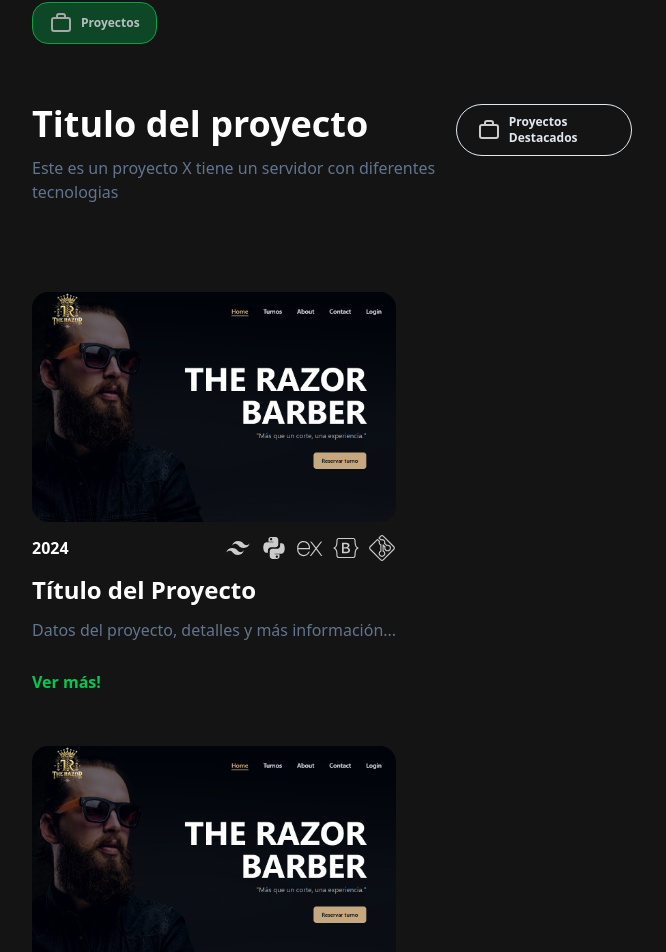
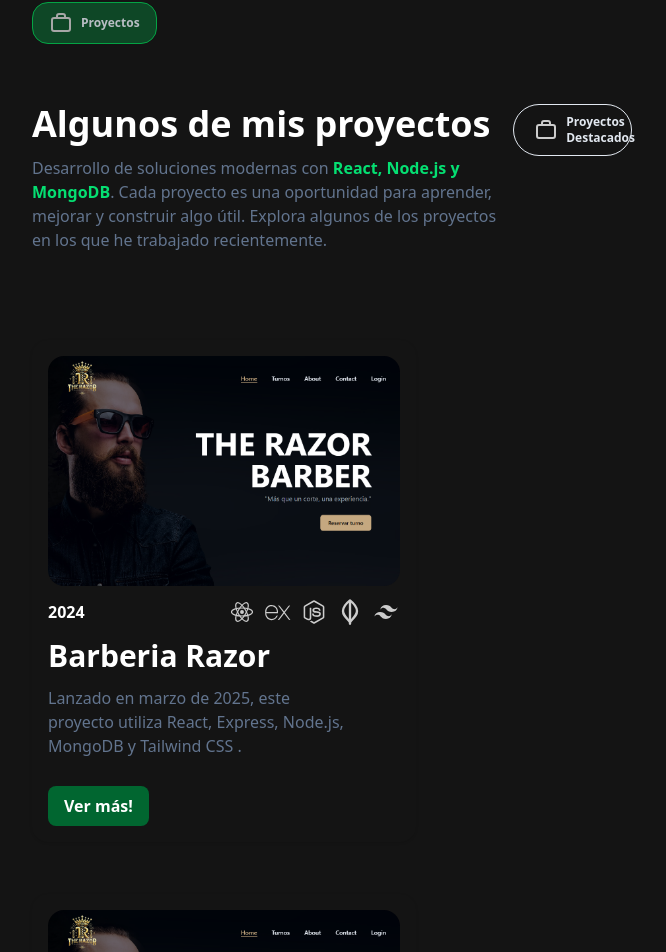
Before and after one commit to Enzoolionel/newPortafolio, a React (Vite) app: page / in a window 1280 px wide. Shown: the part 1839-2791 px from the top of the page, without its empty margins (308-974 px from the left). Built offline with nearby package versions, Linux system fonts and the light colour scheme.

Commit message:
commit despues de agregar estilos a la cardProject

```diff
--- a/src/components/CardProject.jsx
+++ b/src/components/CardProject.jsx
@@ -1,17 +1,17 @@
 import { motion } from "framer-motion";
 import razor from "/images/razor.png";
 import tailwind from "/icons/tailwind.svg";
-import python from "/icons/python.svg";
+import react from "/icons/react.svg";
 import express from "/icons/express.svg";
-import bootstrap from "/icons/bootstrap.svg";
-import git from "/icons/git.svg";
+import node from "/icons/nodejs.svg";
+import mongo from "/icons/mongodb.svg";
 
 const CardProject = () => {
-  const tools = [tailwind, python, express, bootstrap, git];
+  const tools = [react, express, node, mongo, tailwind];
 
   return (
     <motion.article
-      className="z-10 flex flex-col gap-3 mt-7"
+      className="z-10 flex flex-col gap-3 mt-7 p-4 rounded-2xl shadow"
       initial={{ opacity: 0 }}
       animate={{ opacity: 1 }}
       transition={{ duration: 0.5 }}
@@ -19,11 +19,11 @@
       <motion.img
         src={razor}
         alt="imagen"
-        className="hover:scale-105 transition-all overflow-hidden h-[230px] w-full object-cover rounded-2xl"
+        className="overflow-hidden h-[230px] w-full rounded-2xl"
         whileHover={{ scale: 1.05 }}
         initial={{ scale: 1 }}
         animate={{ scale: 1 }}
-        transition={{ duration: 0.3 }}
+        transition={{ duration: 0.05 }}
       />
       <div className="flex justify-between items-center w-full">
         <h2 className="font-semibold text-white">2024</h2>
@@ -35,34 +35,36 @@
               alt="icono"
               className="w-7 h-7 object-cover"
               whileHover={{ scale: 1.2 }}
-              transition={{ duration: 0.2 }}
+              transition={{ duration: 0.05 }}
             />
           ))}
         </ul>
       </div>
       <motion.h1
-        className="text-2xl font-semibold text-white"
+        className="text-3xl font-semibold text-white"
         initial={{ y: 20, opacity: 0 }}
         animate={{ y: 0, opacity: 1 }}
         transition={{ duration: 0.5 }}
       >
-        Título del Proyecto
+        Barberia Razor
       </motion.h1>
       <motion.h2
-        className="text-slate-500"
+        className="text-slate-500 max-w-[300px]"
         initial={{ x: -20, opacity: 0 }}
         animate={{ x: 0, opacity: 1 }}
         transition={{ duration: 0.5 }}
       >
-        Datos del proyecto, detalles y más información...
+        Lanzado en marzo de 2025, este proyecto utiliza React, Express, Node.js,
+        MongoDB y Tailwind CSS .
       </motion.h2>
-      <motion.button
-        className="w-max text-green-500 rounded-lg mt-4 font-semibold"
-        whileHover={{ scale: 1.1 }}
-        transition={{ duration: 0.2 }}
+      <motion.a
+        href="https://barbersystem.onrender.com/"
+        className="w-max text-white rounded-lg mt-4 font-semibold px-4 py-2 hover:cursor-pointer bg-green-800 border-green-500"
+        whileHover={{ scale: 1.05 }}
+        transition={{ duration: 0.05 }}
       >
         Ver más!
-      </motion.button>
+      </motion.a>
     </motion.article>
   );
 };
--- a/src/layout/ProjectsLayout.jsx
+++ b/src/layout/ProjectsLayout.jsx
@@ -4,21 +4,27 @@
 const ProjectsLayout = () => {
   return (
     <section className="min-w-screen min-h-screen ">
-      <section className="w-screen sm:w-70% sm:max-w-[70%] lg:max-w-[80%] xl:max-w-[50%] m-auto  flex flex-col gap-5 p-5 mt-60 mb-32">
+      <section className="w-screen sm:w-70% sm:max-w-[70%] lg:max-w-[85%] xl:max-w-[50%] m-auto  flex flex-col gap-5 p-5 mt-60 mb-32">
         <article className="w-max px-4 py-2 flex items-center opacity-80 gap-2 border bg-green-900 border-green-500 rounded-2xl">
           <img src={job} alt="" />
           <h2 className="text-slate-200 text-xs font-semibold ">Proyectos</h2>
         </article>
         <article className="py-10 flex gap-4 justify-between">
-          <div className="flex flex-col gap-3">
+          <div className="max-w-[550px] flex flex-col gap-3">
             <h1 className="text-white text-4xl font-semibold">
-              Titulo del proyecto
+              Algunos de mis proyectos
             </h1>
             <h2 className="text-slate-500">
-              Este es un proyecto X tiene un servidor con diferentes tecnologias
+              Desarrollo de soluciones modernas con{" "}
+              <span className="text-green-400 font-semibold">
+                React, Node.js y MongoDB
+              </span>
+              . Cada proyecto es una oportunidad para aprender, mejorar y
+              construir algo útil. Explora algunos de los proyectos en los que
+              he trabajado recientemente.
             </h2>
           </div>
-          <article className="h-13 px-5 sm:flex items-center gap-2 border border-slate-200 rounded-4xl hidden">
+          <article className="h-13 px-5 sm:flex items-center gap-2 border border-slate-200 rounded-4xl hidden hover:cursor-pointer hover:scale-105 transition-all">
             <img src={job} alt="" />
             <h2 className="text-slate-200 text-xs font-semibold ">
               Proyectos Destacados
```
